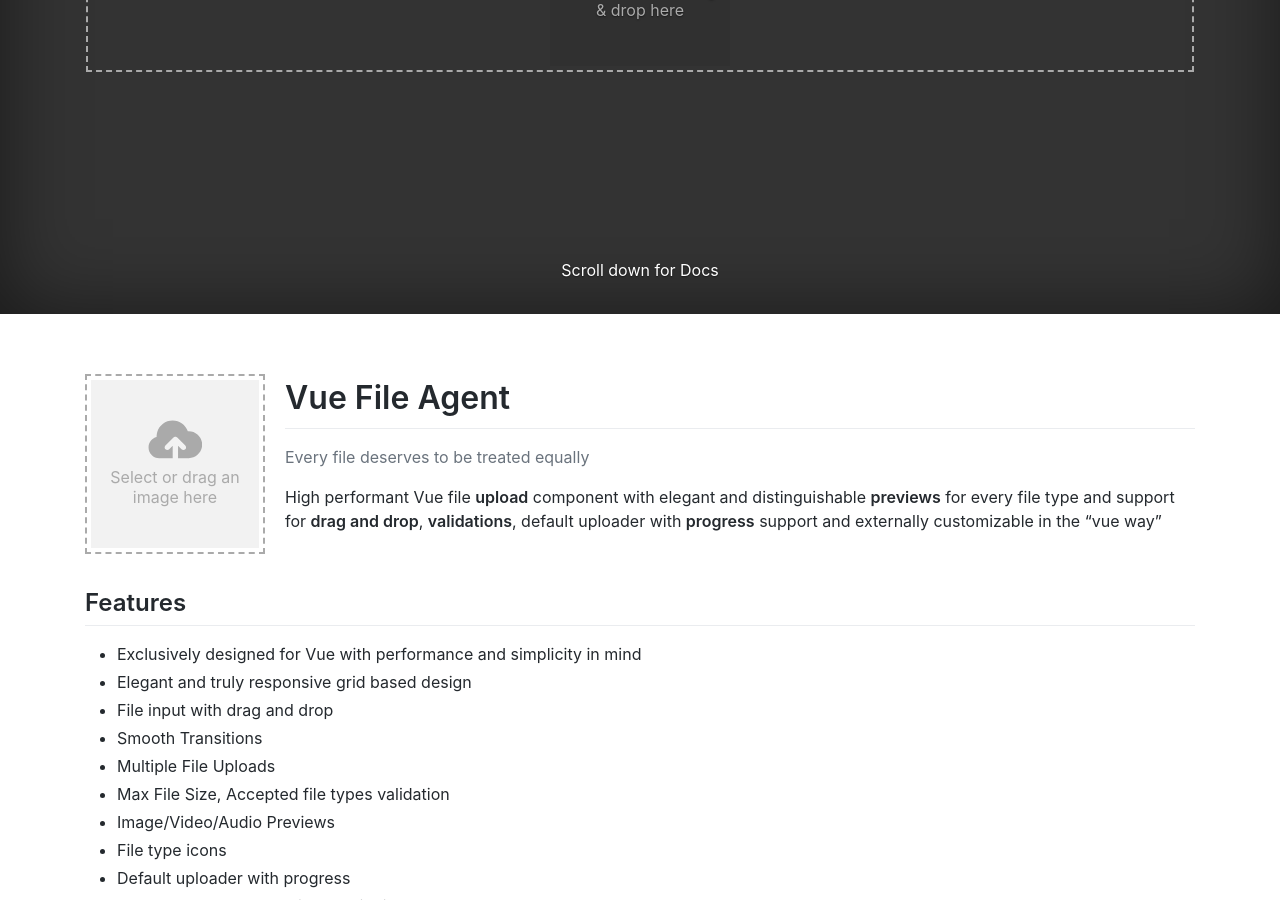
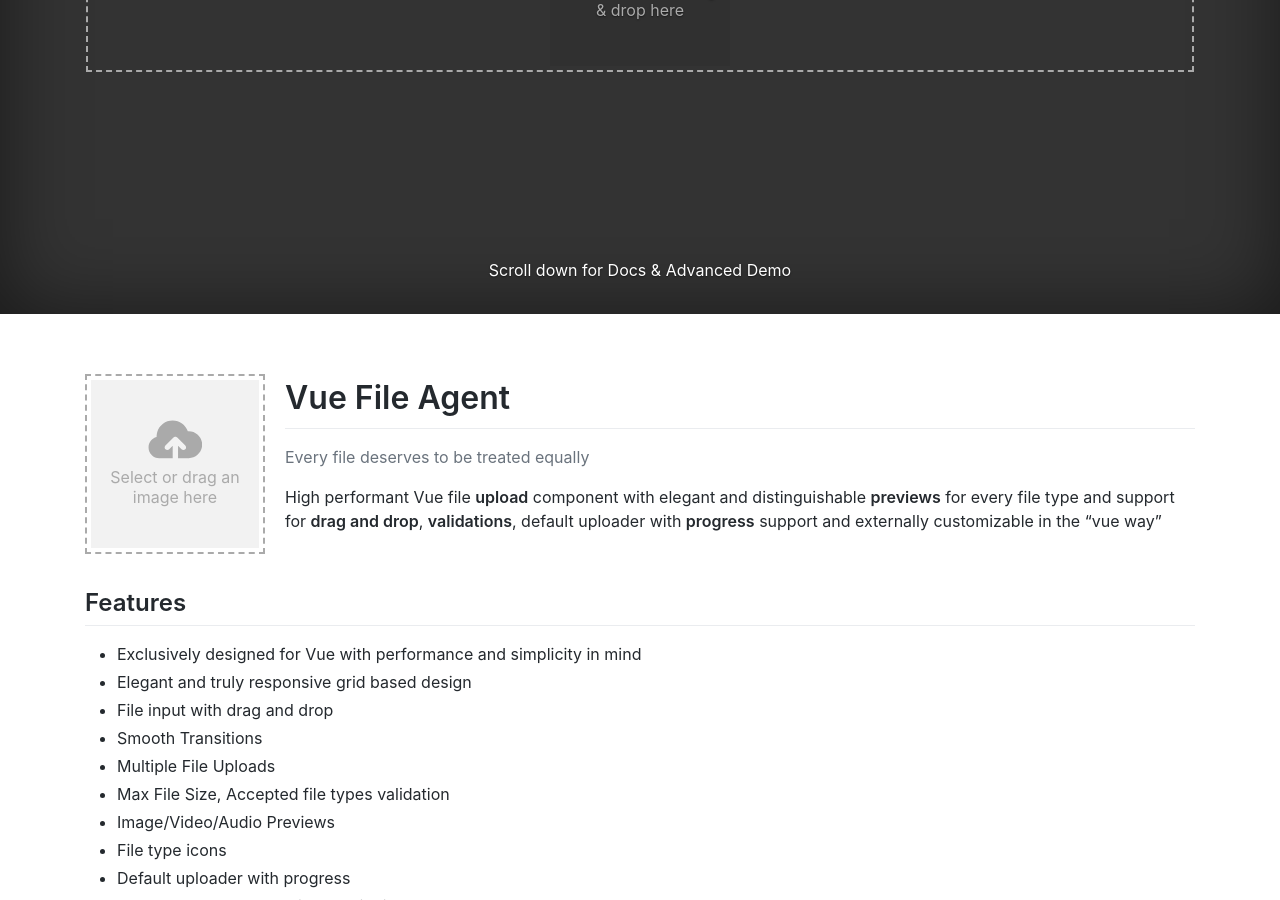
Before and after one commit to safrazik/vue-file-agent, a Jekyll site: the page built from index.md, in a window 1280 px wide and 900 px high, scrolled down 586 px. Built offline with Jekyll 4.4.1, drawn with Linux system fonts in a browser that asks for light colours; comment, search, counter and statistics services are not loaded.

Commit message:
Add Advanced Demo link

```diff
--- a/_layouts/home.html
+++ b/_layouts/home.html
@@ -48,8 +48,8 @@
            <!-- by <a href="https://twitter.com/safrazik">@safrazik</a>.</p> -->
            Scroll down for
            <a href="#docs">Docs</a>
-<!--            &middot;
-           <a href="#advanced-demo">Advanced Demo</a> -->
+           &amp;
+           <a href="#advanced-demo">Advanced Demo</a>
         </p>
            <!-- by <a href="https://twitter.com/safrazik">@safrazik</a>.</p> -->
         </div>
```
